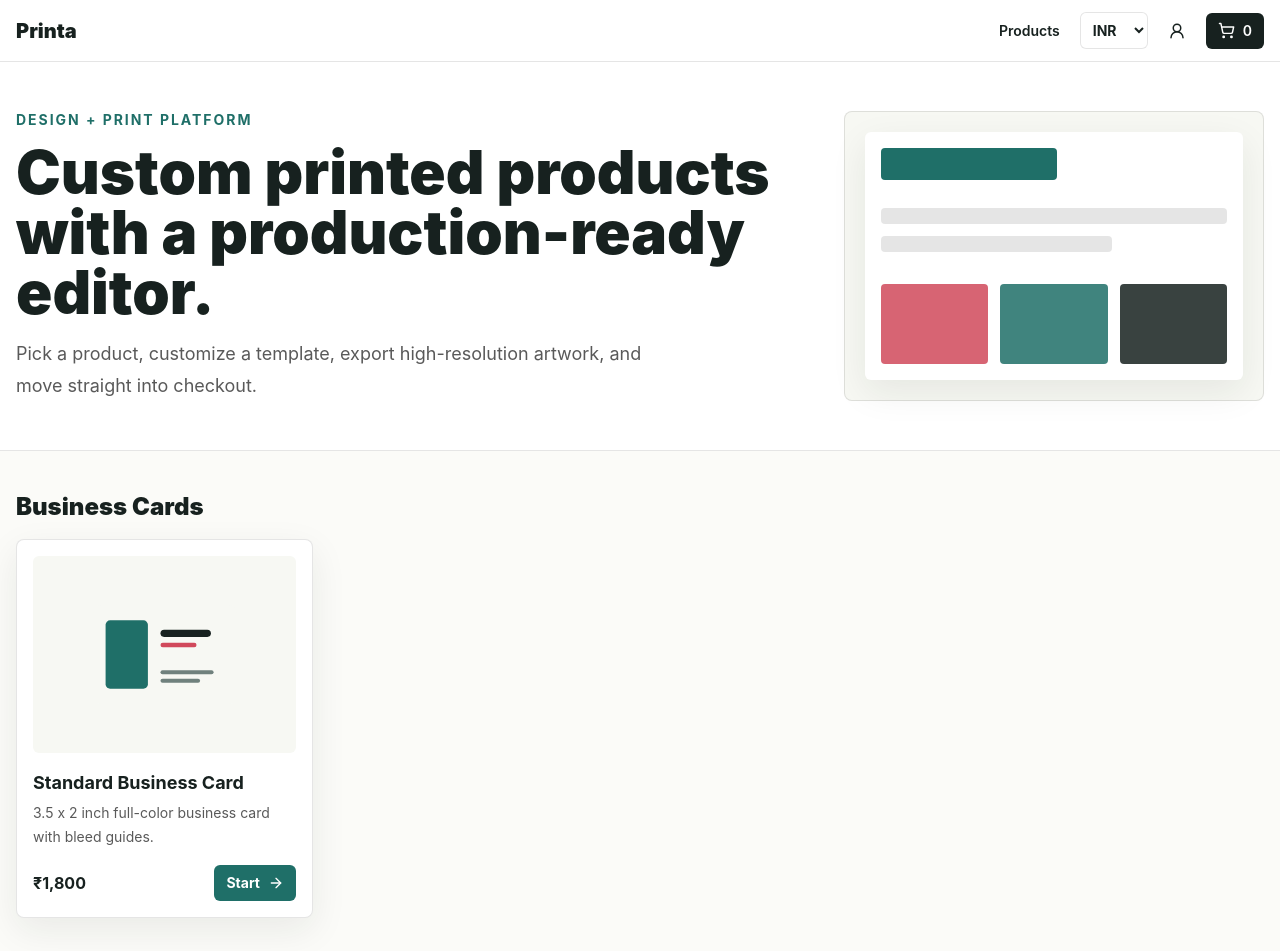
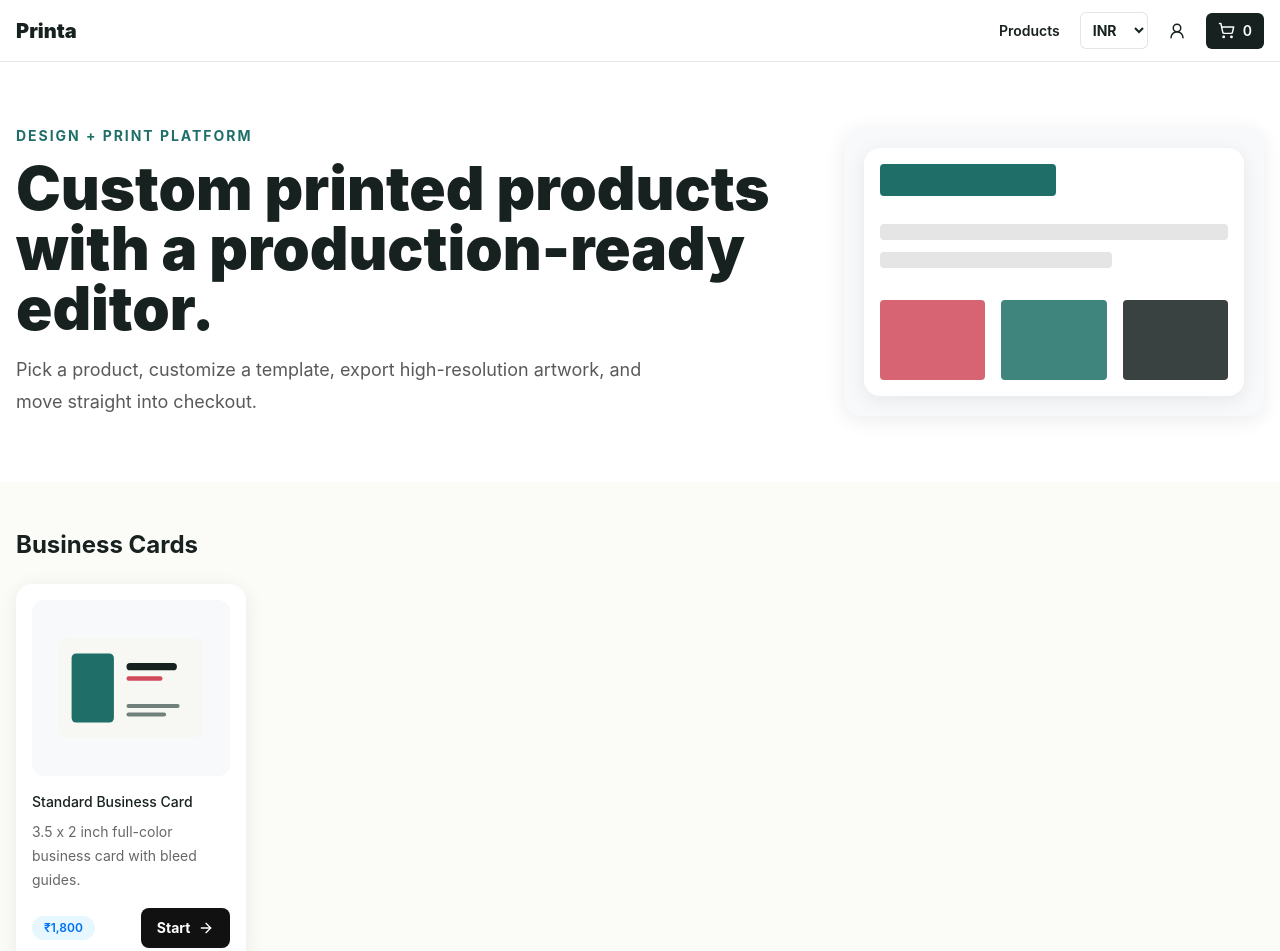
Before and after one commit to harshkumarmathuri12-lab/printa, a Next.js app in the folder frontend/: page / in a window 1280 px wide. Shown: the top 951 px of the page. Built offline with nearby package versions, Linux system fonts and the light colour scheme; no server answers.

Commit message:
Polish ecommerce homepage UI

```diff
--- a/frontend/components/ProductCard.js
+++ b/frontend/components/ProductCard.js
@@ -6,16 +6,18 @@ export function ProductCard({ product }) {
   const { formatPrice } = useCurrency();
 
   return (
-    <article className="rounded-lg border border-black/10 bg-white p-4 shadow-panel">
-      <div className="flex aspect-[4/3] items-center justify-center rounded-md bg-paper">
-        <img className="h-36 w-36 object-contain" src={product.previewImageUrl} alt="" />
+    <article className="group rounded-[16px] bg-white p-4 shadow-[0_4px_20px_rgba(0,0,0,0.08)] transition-all duration-300 ease-in-out hover:-translate-y-[5px] hover:scale-[1.02] hover:shadow-[0_12px_32px_rgba(0,0,0,0.14)]">
+      <div className="flex aspect-[4/3] items-center justify-center rounded-[12px] bg-[#f8f9fb] p-4">
+        <img className="h-32 w-32 object-contain transition-transform duration-300 ease-in-out group-hover:scale-105 sm:h-36 sm:w-36" src={product.previewImageUrl} alt="" />
       </div>
       <div className="mt-4">
-        <h3 className="text-lg font-bold">{product.name}</h3>
-        <p className="mt-1 min-h-12 text-sm leading-6 text-black/65">{product.description}</p>
-        <div className="mt-4 flex items-center justify-between">
-          <span className="font-bold">{formatPrice(product.basePriceCents)}</span>
-          <Link className="inline-flex items-center gap-2 rounded-md bg-sea px-3 py-2 text-sm font-bold text-white" href={`/products/${product.id}`}>
+        <h3 className="text-[14px] font-medium leading-5 text-ink">{product.name}</h3>
+        <p className="mt-2 min-h-12 text-sm leading-6 text-black/60">{product.description}</p>
+        <div className="mt-4 flex items-center justify-between gap-3">
+          <span className="rounded-full bg-[#e6f7ff] px-3 py-1.5 text-[12px] font-semibold leading-none text-[#0070f3]">
+            {formatPrice(product.basePriceCents)}
+          </span>
+          <Link className="inline-flex items-center gap-2 rounded-lg bg-[#111] px-4 py-2.5 text-sm font-bold text-white transition-colors duration-300 hover:bg-black" href={`/products/${product.id}`}>
             Start <ArrowRight size={16} />
           </Link>
         </div>
--- a/frontend/pages/index.js
+++ b/frontend/pages/index.js
@@ -12,8 +12,8 @@ export default function Home() {
 
   return (
     <Layout>
-      <section className="border-b border-black/10 bg-white">
-        <div className="mx-auto grid max-w-7xl gap-8 px-4 py-12 md:grid-cols-[1fr_420px] md:items-center">
+      <section className="bg-white">
+        <div className="mx-auto grid max-w-7xl gap-10 px-4 py-14 md:grid-cols-[1fr_420px] md:items-center lg:py-16">
           <div>
             <p className="text-sm font-bold uppercase tracking-[0.14em] text-sea">Design + print platform</p>
             <h1 className="mt-3 max-w-3xl text-4xl font-black leading-tight md:text-6xl">
@@ -23,12 +23,12 @@ export default function Home() {
               Pick a product, customize a template, export high-resolution artwork, and move straight into checkout.
             </p>
           </div>
-          <div className="rounded-lg border border-black/10 bg-paper p-5">
-            <div className="rounded-md bg-white p-4 shadow-panel">
+          <div className="rounded-[16px] bg-[#f8f9fb] p-5 shadow-[0_4px_20px_rgba(0,0,0,0.08)]">
+            <div className="rounded-[16px] bg-white p-4 shadow-[0_4px_20px_rgba(0,0,0,0.08)]">
               <div className="h-8 w-44 rounded bg-sea" />
               <div className="mt-7 h-4 w-full rounded bg-black/10" />
               <div className="mt-3 h-4 w-2/3 rounded bg-black/10" />
-              <div className="mt-8 grid grid-cols-3 gap-3">
+              <div className="mt-8 grid grid-cols-3 gap-4">
                 <div className="h-20 rounded bg-coral/85" />
                 <div className="h-20 rounded bg-sea/85" />
                 <div className="h-20 rounded bg-ink/85" />
@@ -38,11 +38,11 @@ export default function Home() {
         </div>
       </section>
 
-      <section className="mx-auto max-w-7xl px-4 py-10">
+      <section className="mx-auto max-w-7xl px-4 py-12">
         {categories.map((category) => (
-          <div className="mb-10" key={category.id}>
-            <h2 className="text-2xl font-black">{category.name}</h2>
-            <div className="mt-4 grid gap-5 md:grid-cols-2 lg:grid-cols-4">
+          <div className="mt-12 first:mt-0" key={category.id}>
+            <h2 className="text-[24px] font-bold leading-tight">{category.name}</h2>
+            <div className="mt-6 grid grid-cols-2 gap-6 md:grid-cols-3 xl:grid-cols-5">
               {category.products.map((product) => (
                 <ProductCard product={product} key={product.id} />
               ))}
```
